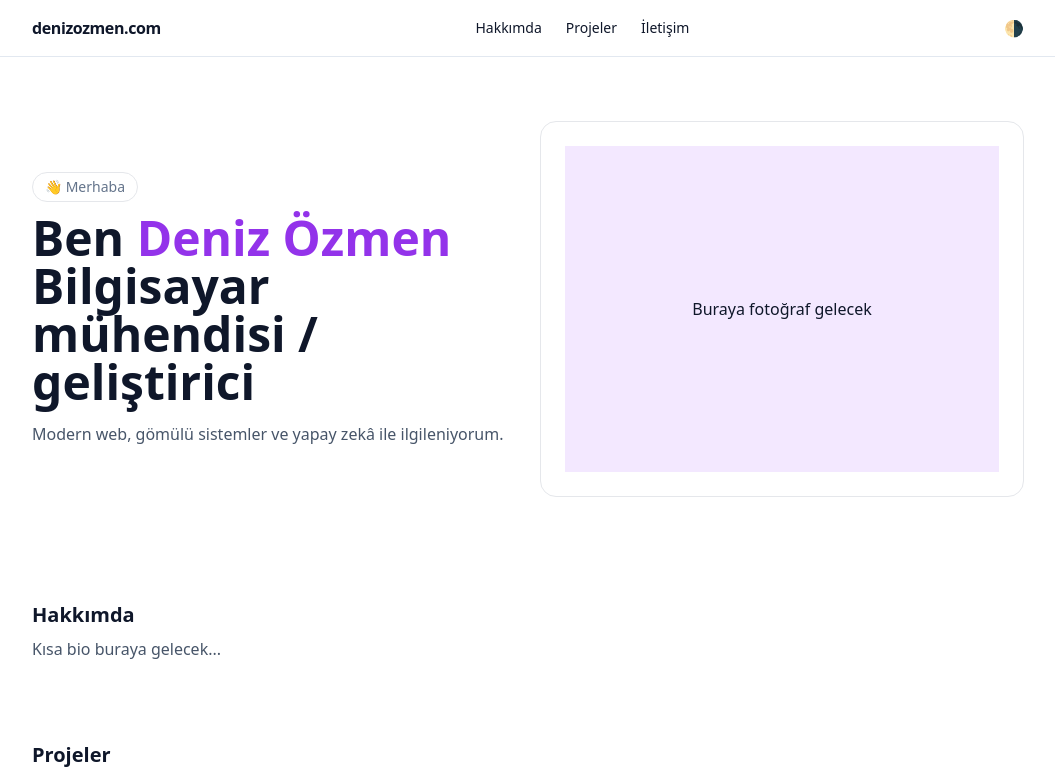
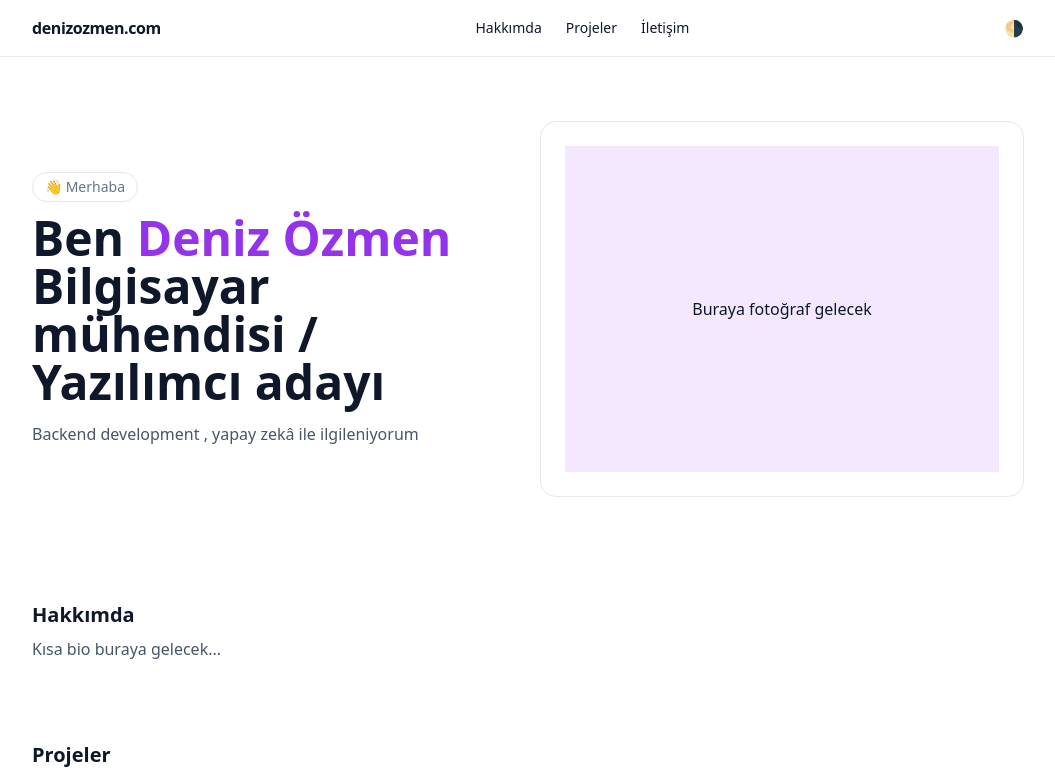
Before and after one commit to dozmen23/deniz-zmen-site, a plain HTML site: page index.html in a window 1280 px wide. Shown: the top 782 px of the page, without its empty margins (112-1167 px from the left). Drawn offline with nearby package versions, Linux system fonts and the light colour scheme.

Commit message:
metinler ve proje güncellendi

```diff
--- a/index.html
+++ b/index.html
@@ -28,8 +28,8 @@
     <div class="grid sm:grid-cols-2 gap-6 items-center">
       <div>
         <span class="inline-flex items-center gap-2 text-sm text-slate-500 border rounded-full px-3 py-1">👋 Merhaba</span>
-        <h1 class="mt-3 text-4xl sm:text-5xl font-extrabold leading-tight">Ben <span class="text-purple-600">Deniz Özmen</span><br/>Bilgisayar mühendisi / geliştirici</h1>
-        <p class="mt-4 text-slate-600">Modern web, gömülü sistemler ve yapay zekâ ile ilgileniyorum.</p>
+        <h1 class="mt-3 text-4xl sm:text-5xl font-extrabold leading-tight">Ben <span class="text-purple-600">Deniz Özmen</span><br/>Bilgisayar mühendisi / Yazılımcı adayı</h1>
+        <p class="mt-4 text-slate-600">Backend development , yapay zekâ ile ilgileniyorum</p>
       </div>
       <div class="rounded-2xl border p-6">
         <div class="aspect-[4/3] bg-purple-100 grid place-items-center">
```
